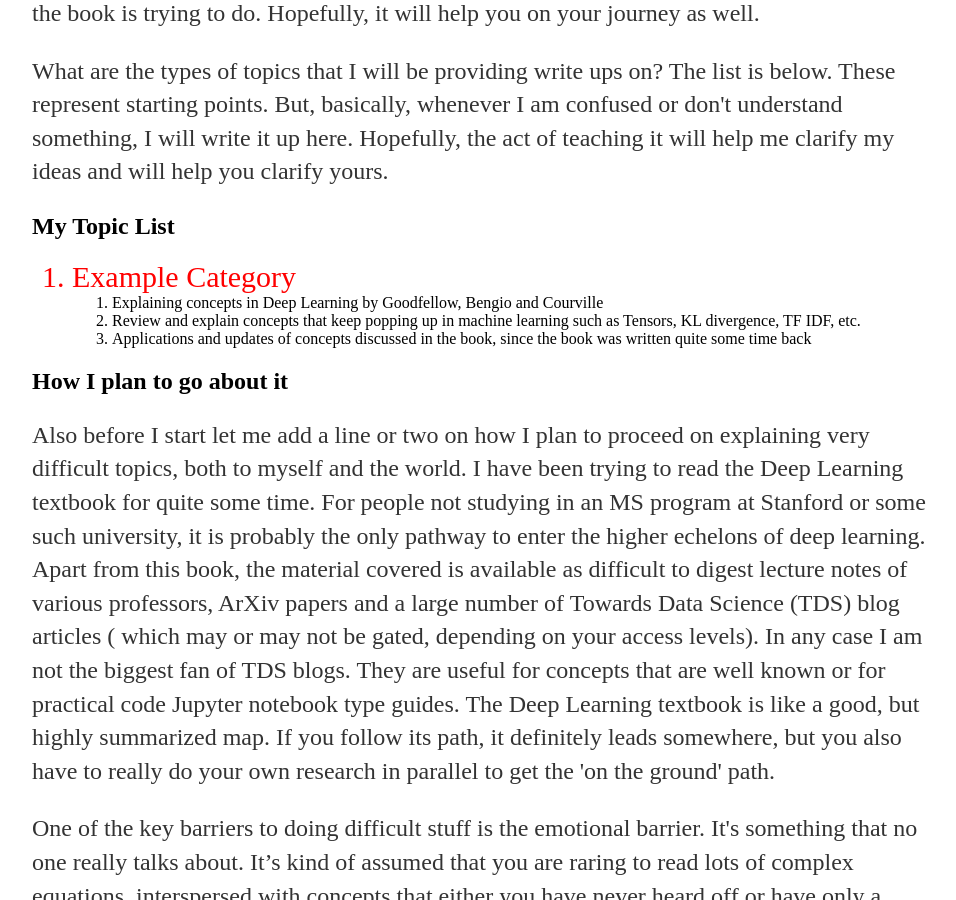
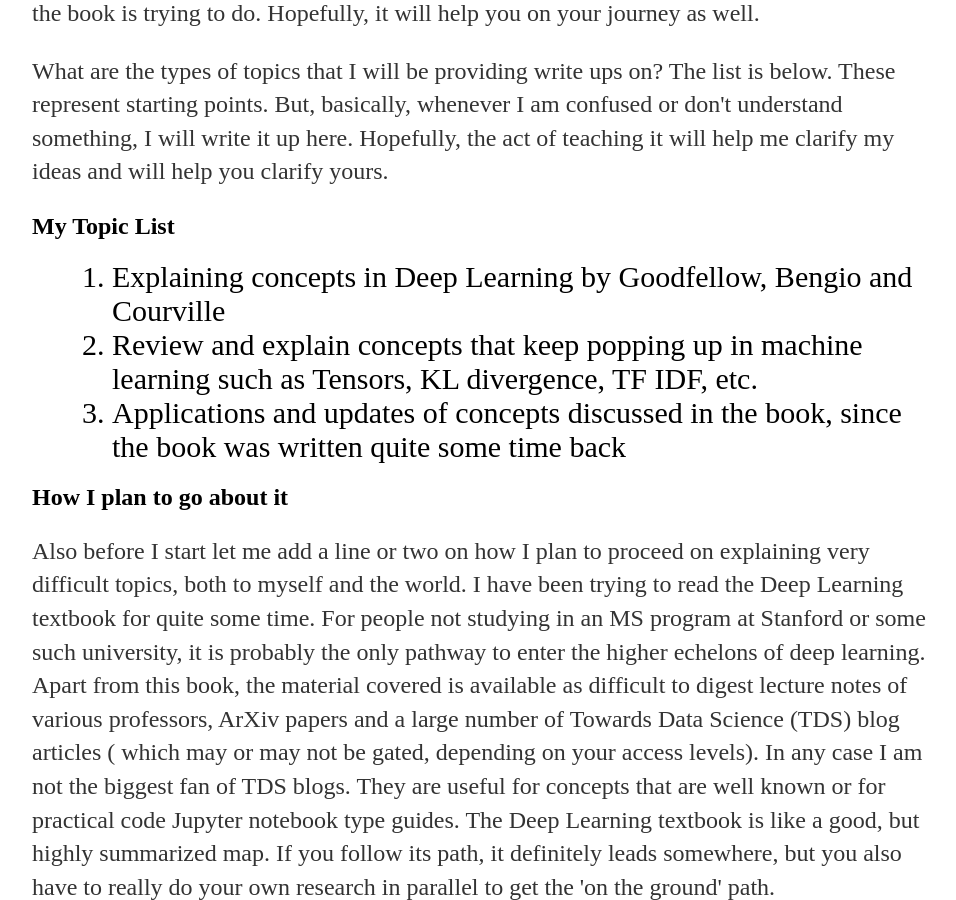
Before and after one commit to shailey123/shailey123.github.io, a Jekyll site: the page built from index.html, in a window 1280 px wide and 900 px high, scrolled down 740 px. Shown: the whole window, without its empty margins (160-1116 px from the left). Built offline with Jekyll 4.4.1, drawn with Linux system fonts in a browser that asks for light colours.

Commit message:
Update index.html

```diff
--- a/index.html
+++ b/index.html
@@ -11,11 +11,10 @@
 
 	<h2>My Topic List</h2>
 		<ol>
-			<li style="color:red;font-size:30px">Example Category</li>
 			<ol>
-			<li>Explaining concepts in Deep Learning by Goodfellow, Bengio and Courville</li></font>
-			<li>Review and explain concepts that keep popping up in machine learning such as Tensors, KL divergence, TF IDF, etc.</li></font>
-                        <li>Applications and updates of concepts discussed in the book, since the book was written quite some time back</li></font>
+			<li style="font-size:30px">Explaining concepts in Deep Learning by Goodfellow, Bengio and Courville</li>
+			<li style="font-size:30px">Review and explain concepts that keep popping up in machine learning such as Tensors, KL divergence, TF IDF, etc.</li></font>
+                        <li style="font-size:30px">Applications and updates of concepts discussed in the book, since the book was written quite some time back</li></font>
                         </ol>
 		</ol>
 
```
